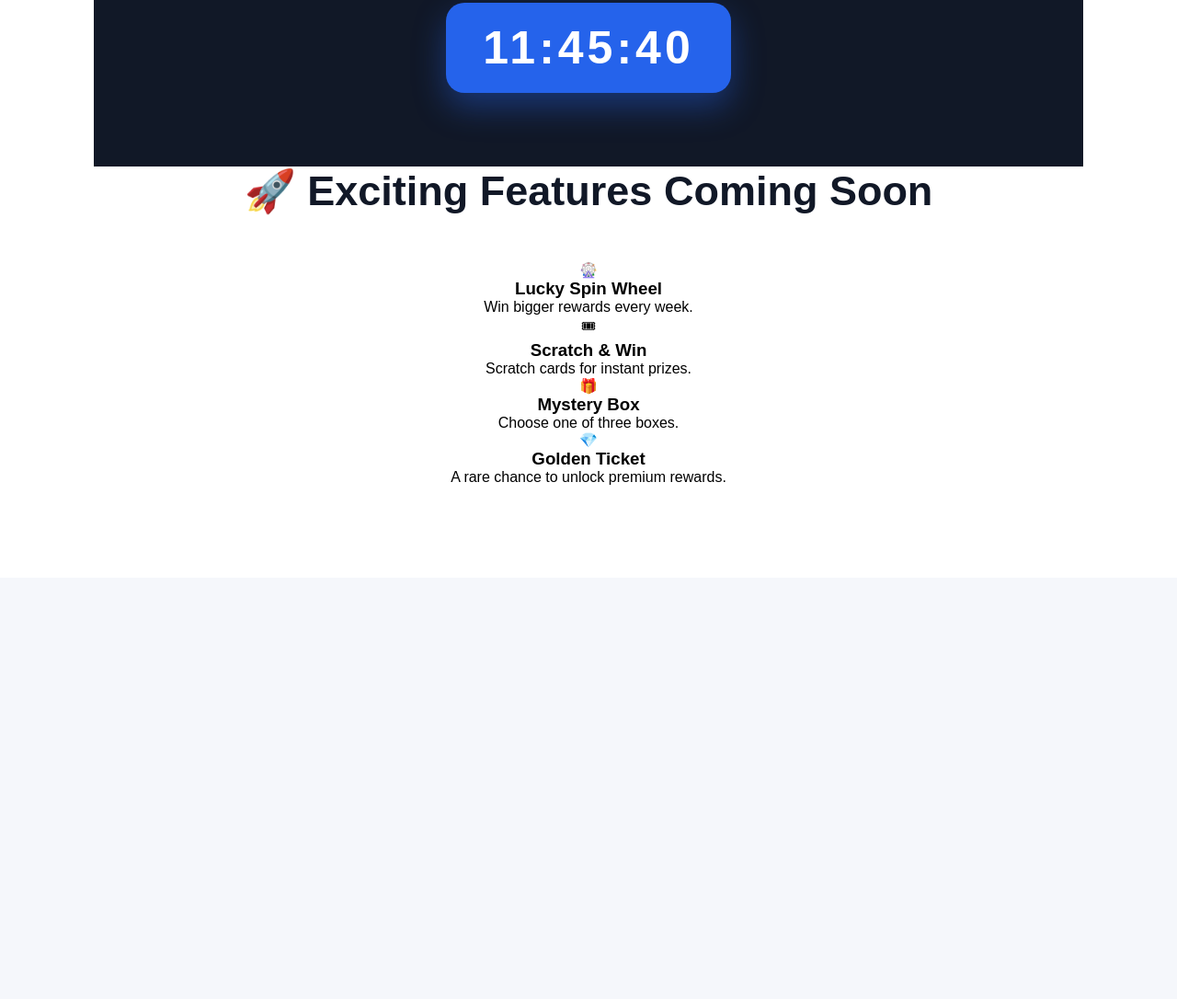
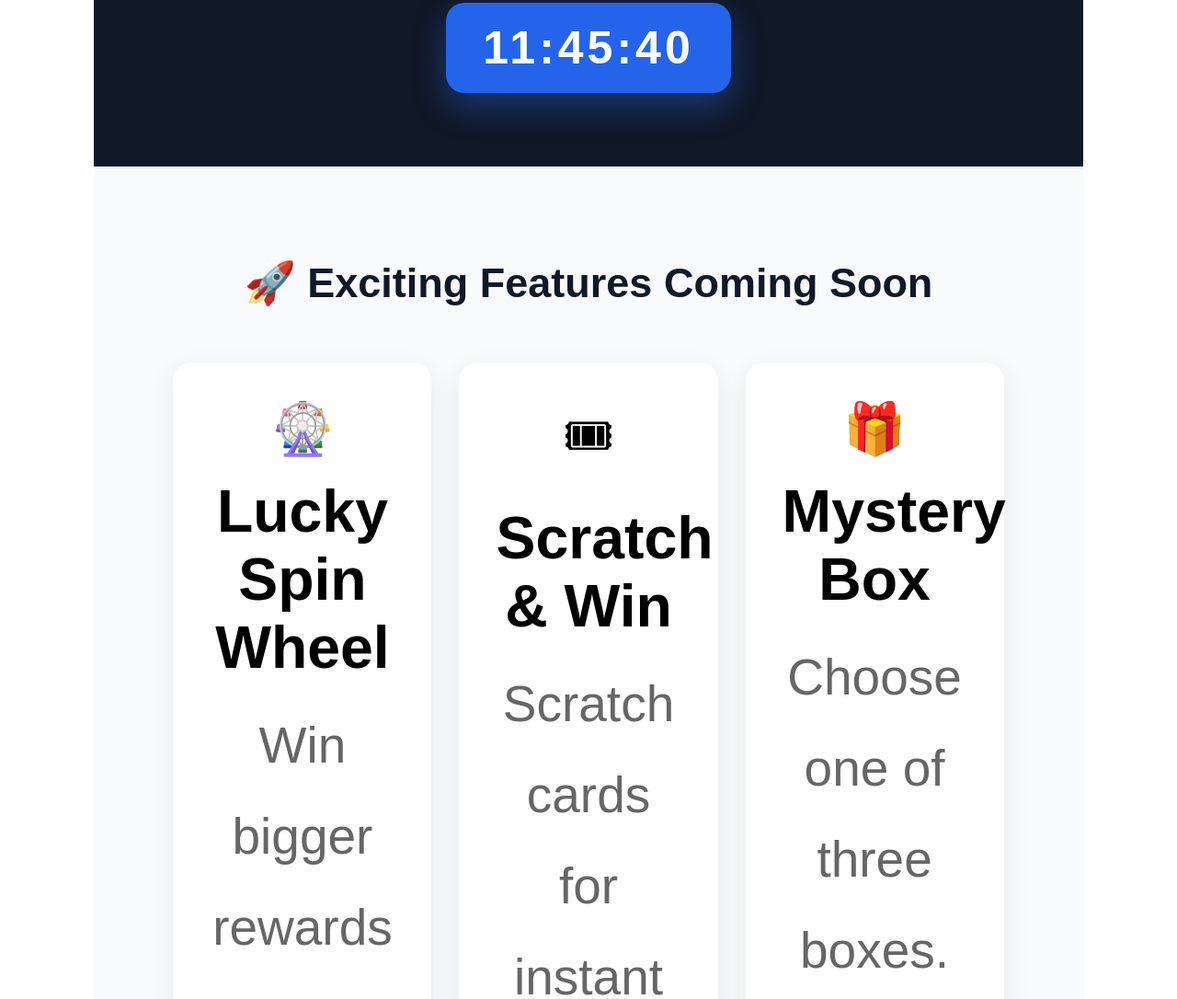
Before and after one commit to biseshghimire243-cyber/event_itahari, a plain HTML site: page frontend/gift.html in a window 1280 px wide. Shown: the part 4399-5485 px from the top of the page at 92% size. Before the commit the page ends 5027 px from the top, so only its background shows below. Drawn offline with Linux system fonts and the light colour scheme.

Commit message:
little change should done

```diff
--- a/frontend/css/gift.css
+++ b/frontend/css/gift.css
@@ -1092,3 +1092,71 @@ font-size:26px;
     box-shadow:0 15px 35px rgba(37,99,235,.4);
 
 }
+
+.coming-soon{
+
+    padding:100px 8%;
+
+    background:#f8fafc;
+
+    text-align:center;
+
+}
+
+.coming-soon h2{
+
+    font-size:45px;
+
+    margin-bottom:60px;
+
+}
+
+.coming-grid{
+
+    display:grid;
+
+    grid-template-columns:repeat(auto-fit,minmax(250px,1fr));
+
+    gap:30px;
+
+}
+
+.coming-card{
+
+    background:#fff;
+
+    padding:40px;
+
+    border-radius:20px;
+
+    box-shadow:0 10px 30px rgba(0,0,0,.08);
+
+    transition:.35s;
+
+}
+
+.coming-card:hover{
+
+    transform:translateY(-10px);
+
+}
+
+.coming-card{
+
+    font-size:55px;
+
+}
+
+.coming-card h3{
+
+    margin:20px 0;
+
+}
+
+.coming-card p{
+
+    color:#666;
+
+    line-height:1.8;
+
+}
```
